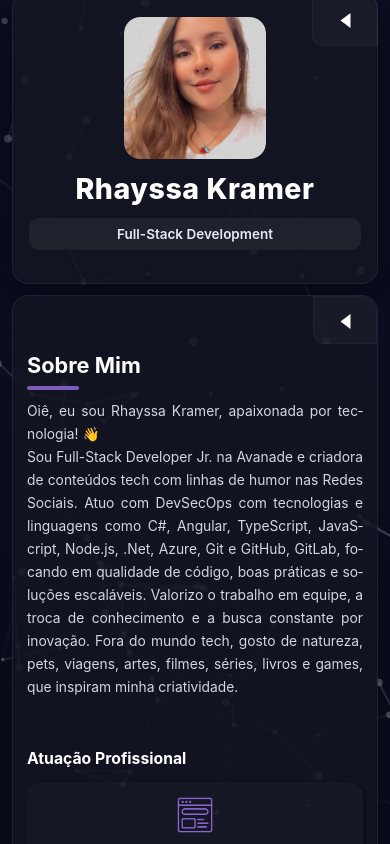
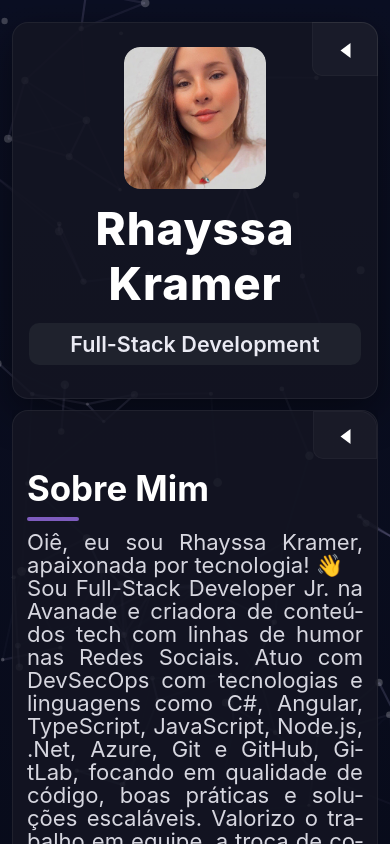
Before and after one commit to rhayssakramer/portfolio-devrhakramer, an Angular app in the folder frontend/: page / in a window 390 px wide. Both pictures are taken after a click on the link "Ir para Home". Shown: the top 844 px of the page. Built offline with nearby package versions, Linux system fonts and the light colour scheme.

Commit message:
fix: ajuste de fonte index e margin no mobile

```diff
--- a/frontend/src/app/components/blog/blog.component.css
+++ b/frontend/src/app/components/blog/blog.component.css
@@ -285,7 +285,6 @@
     opacity: 1;
     transform: scale(1);
   }
-}
 
 .article-card {
   background: rgba(255,255,255,.02);
--- a/frontend/src/app/components/profile-card/profile-card.component.css
+++ b/frontend/src/app/components/profile-card/profile-card.component.css
@@ -13,7 +13,7 @@
 
 .profile-card {
   position: sticky;
-  top: 24px;
+  top: 40px;
   width: 310px;
   box-sizing: border-box;
   background: rgba(20, 22, 35, .85);
@@ -24,6 +24,7 @@
   overflow: hidden;
   word-wrap: break-word;
   max-width: 100%;
+  margin-top: 30px !important;
 }
 
 .toggle-contacts {
--- a/frontend/src/styles.css
+++ b/frontend/src/styles.css
@@ -35,18 +35,18 @@ body {
 
 @media (max-width: 480px) {
   html {
-    font-size: 15px;
+    font-size: 24px;
   }
 }
 
 @media (max-width: 375px) {
   html {
-    font-size: 14px;
+    font-size: 24px;
   }
 }
 
 @media (max-width: 320px) {
   html {
-    font-size: 13px;
+    font-size: 24px;
   }
 }
```
